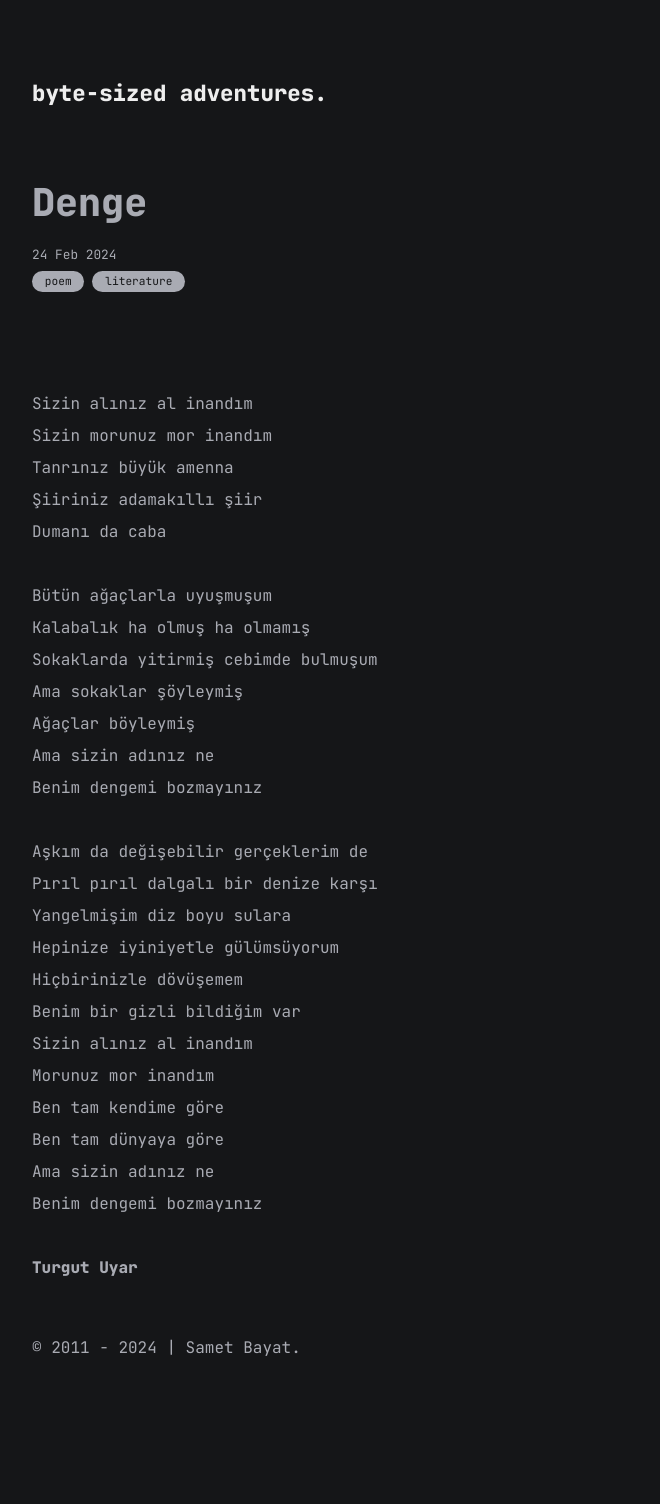
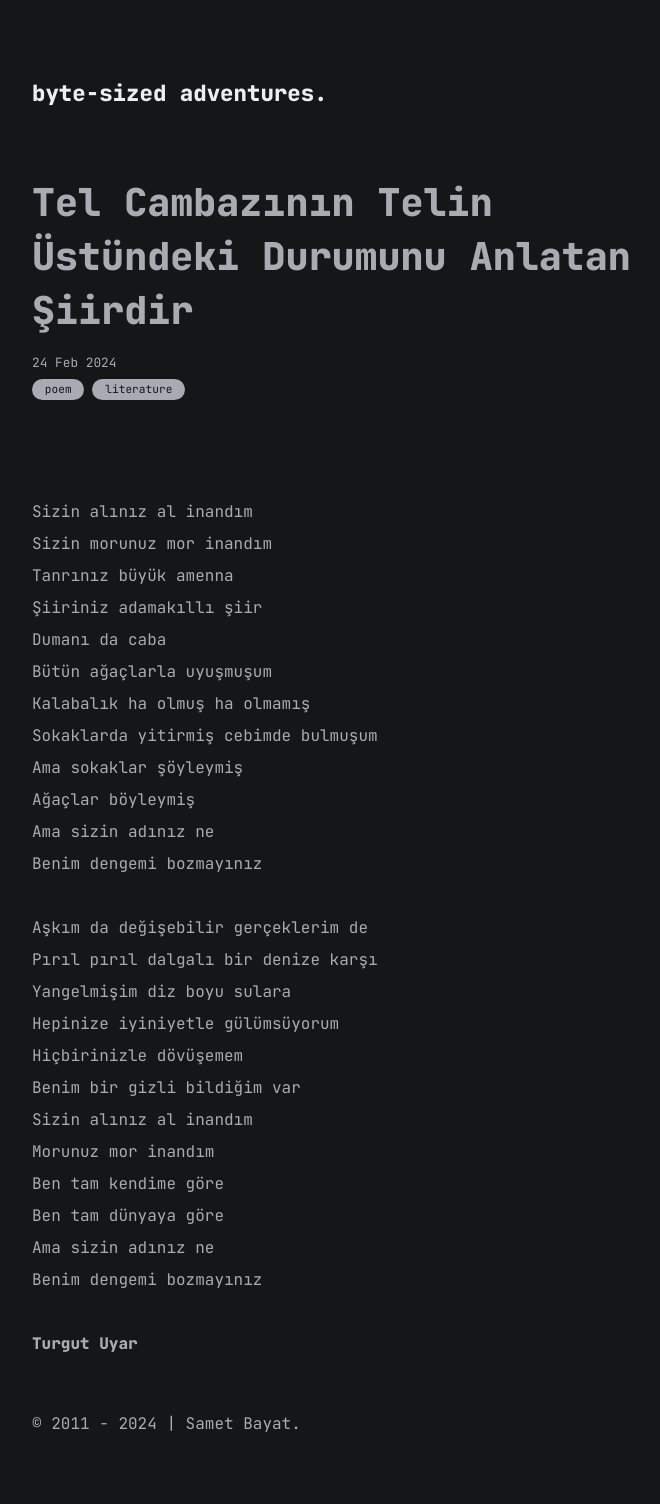
Before and after one commit to samet-byte/samet-byte.github.io, a Jekyll site: the page built from all_collections/_posts/2024-02-24-tel-cambazinin-telin-ustundeki-durumunu-anlatan-siirdir.md, in a window 1280 px wide. Shown: the whole page, without its empty margins (283-943 px from the left). Built offline with Jekyll 4.4.1, drawn with Linux system fonts in a browser that asks for light colours; before the commit the page ends 1428 px from its top, so only the background shows below that.

Commit message:
Delete "Denge" poem post

```diff
--- a/all_collections/_posts/2024-02-24-denge.md
+++ b/all_collections/_posts/2024-02-24-tel-cambazinin-telin-ustundeki-durumunu-anlatan-siirdir.md
@@ -1,6 +1,6 @@
 ---
 layout: post
-title: Denge
+title: Tel Cambazının Telin Üstündeki Durumunu Anlatan Şiirdir
 date: 2024-02-24
 categories: [poem, literature]
 ---
@@ -18,7 +18,6 @@ sam {text-align: center;}
 <br>Tanrınız büyük amenna
 <br>Şiiriniz adamakıllı şiir
 <br>Dumanı da caba
-<br>
 <br>Bütün ağaçlarla uyuşmuşum
 <br>Kalabalık ha olmuş ha olmamış
 <br>Sokaklarda yitirmiş cebimde bulmuşum
```
